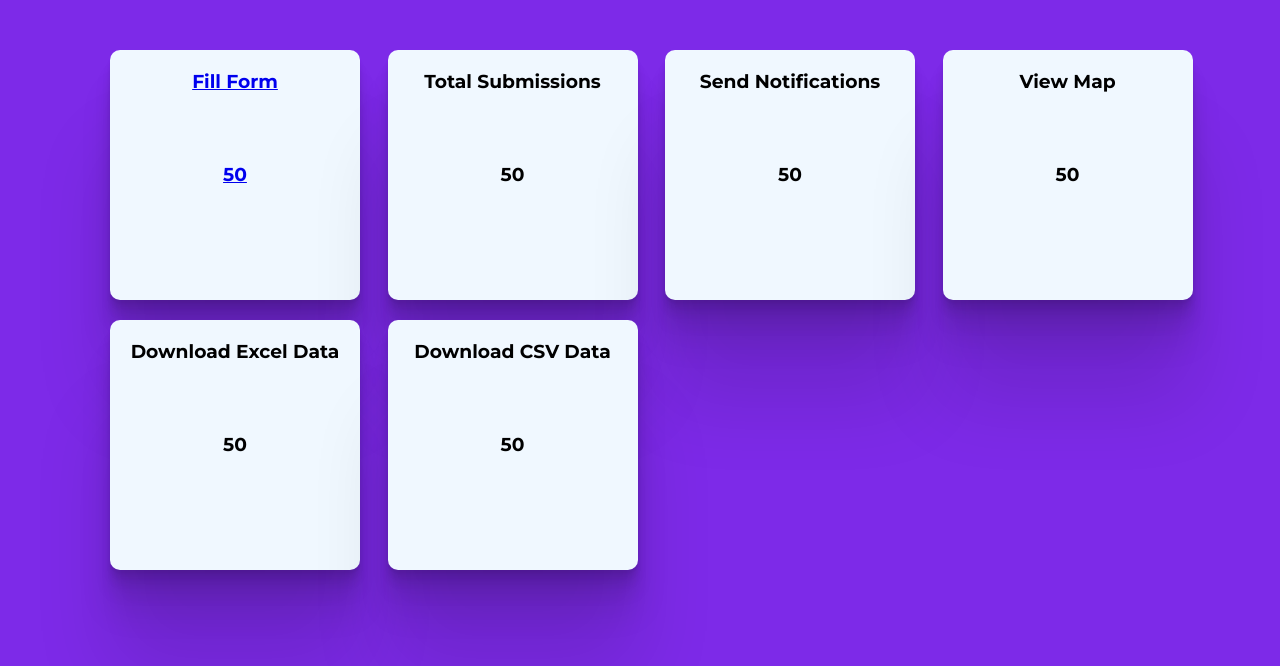
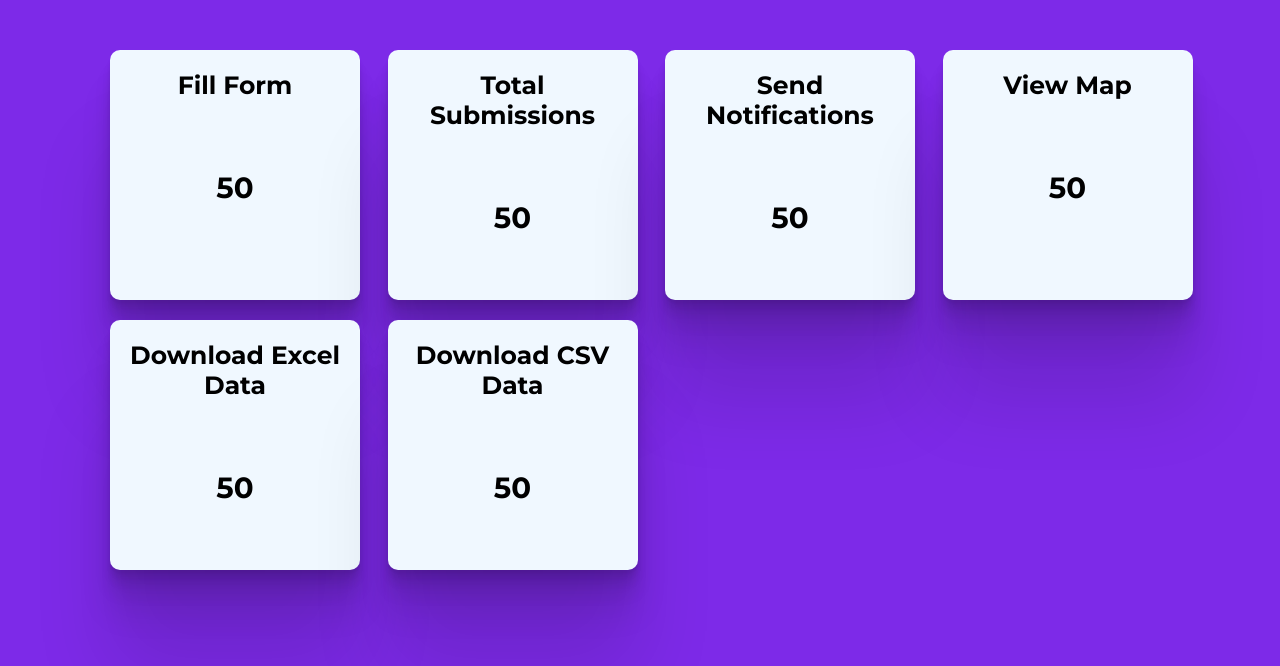
Before and after one commit to lagrandecode/judiciary_website_django_firebase, a Django app: page /dashboard in a window 1280 px wide. Shown: the part 134-800 px from the top of the page. Run offline with Django 4.2, Linux system fonts and the light colour scheme.

Commit message:
"commit"

```diff
--- a/static/dash.css
+++ b/static/dash.css
@@ -6,6 +6,9 @@
     padding: 0;
     margin: 0;
     box-sizing: border-box;
+    text-decoration: none;
+    color: black;
+
 }
 
 :root{
@@ -51,6 +54,18 @@ body{
 
 
 
+
+.title-card{
+    font-size: 25px;
+    font-weight: bold;
+}
+.link{
+    color: black;
+    text-decoration: none;
+}
+
+
+
 .logo img{
     width: 100px;
     height: 100px;
@@ -59,6 +74,8 @@ body{
 
 .texttitle{
     display: flex;
+    /* font-size: 20px; */
+    font-weight: bold;
 }
 
 .texttitle:hover{
```
